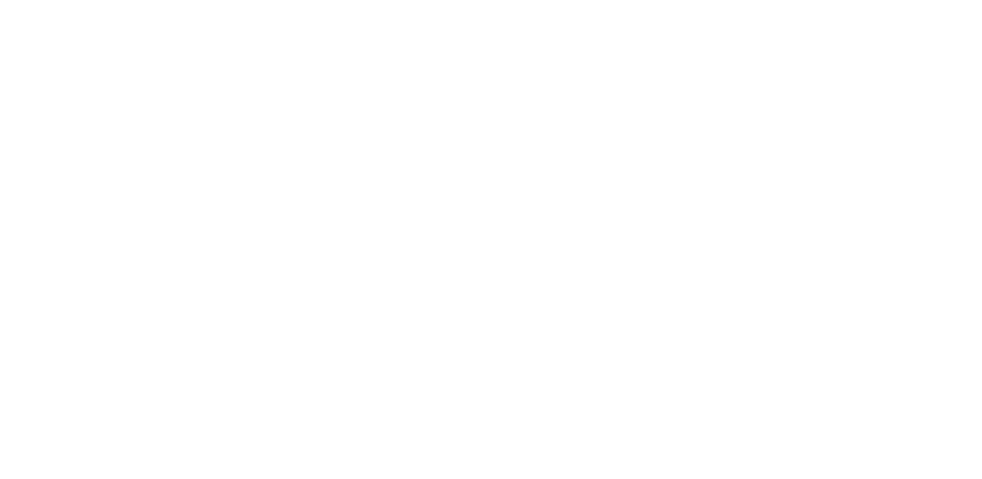
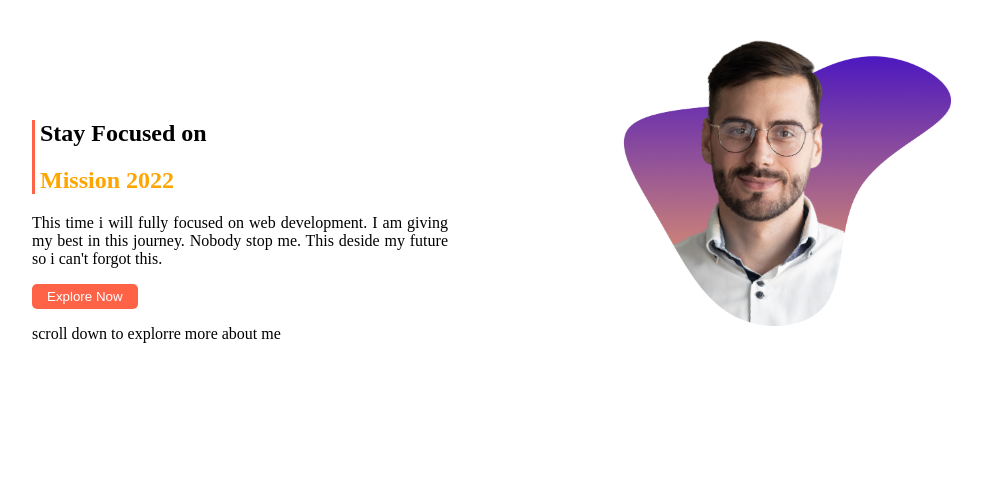
Before and after one commit to Srabonbishwas/First-portfolio, a plain HTML site: page index.html in a window 1280 px wide. Shown: the whole page, without its empty margins (182-1164 px from the left). Drawn offline with Linux system fonts and the light colour scheme.

Commit message:
2nd commit

```diff
--- a/index.html
+++ b/index.html
@@ -4,9 +4,26 @@
     <meta http-equiv="X-UA-Compatible" content="IE=edge">
     <meta name="viewport" content="width=device-width, initial-scale=1.0">
     <link rel="stylesheet" href="style.css">
+    <link rel="shortcut icon" href="img/123456.jpg" type="image/x-icon">
     <title>Srabon Bishwas</title>
 </head>
 <body>
+    <section class="section-1">
+        <div class="stay-focused">
+            <div class="fast-tittle">
+                <h1 class="stay-focused-on">Stay Focused on</h1>
+                <h1 class="mission-2022">Mission 2022</h1>
+            </div>
+            <p>This time i will fully focused on web development. I am giving my best in this journey. Nobody stop me. This deside my future so i can't forgot this.</p>
+            <button class="button-1"><a href="">Explore Now</a></button>
+            <p>scroll down to explorre more about me</p>
+        </div>
+        <div class="first-img"><img src="img/person-5.png" alt=""></div>
+    </section>
+    <section class="section-2"></section>
+    <section class="section-3">
 
+    </section>
+    <section class="section-4"></section>
 </body>
 </html>
--- a/style.css
+++ b/style.css
@@ -0,0 +1,55 @@
+body{
+    margin: 0;
+    padding: 0;
+}
+a{
+    color: white;
+    text-decoration: none;
+}
+/**===============
+    First Section
+=================**/
+.section-1{
+    display: flex;
+    margin-left: 5%;
+    margin-right: 5%;
+}
+.stay-focused{
+    text-align: justify;
+    margin: 100 150;
+    width: 40%;
+}
+.mission-2022{
+    color: orange;
+}
+.fast-tittle{
+    border-left: 3px solid;
+    border-color: tomato;
+    padding-left: 5px;
+}
+.button-1{
+    background-color: tomato;
+    padding: 5 15;
+    border: none;
+    border-radius: 5px;
+}
+
+.first-img{
+    width: 40%;
+    padding-left: 20px;
+    padding-bottom: 150px;
+}
+.first-img img{
+    width: 80%;
+}
+/**==================
+    2nd Section
+====================**/
+
+/**==================
+    3nd Section
+====================**/
+
+/**==================
+    Footer area
+====================**/
```
Also changed, not shown: img/123456.jpg (added), img/person-5.png (added).
